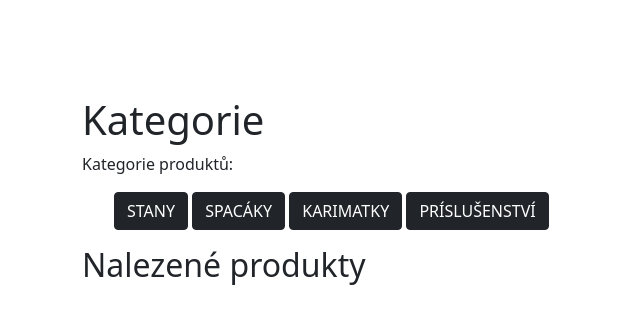
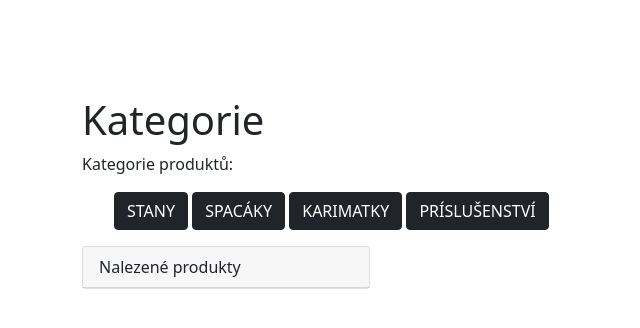
Before and after one commit to RiSOOO/PROJECT_CARRY_LESS, a Django app: page /kategorie/ in a window 1280 px wide. Shown: the part 56-384 px from the top of the page, without its empty margins (0-640 px from the left). Run offline with Django 4.2, Linux system fonts and the light colour scheme; a user stored in the database is signed in; data comes from the database, SQL or seed files in the repository.

Commit message:
card Nelezené produkty

```diff
--- a/Carry_less/viewer/templates/kategorie.html
+++ b/Carry_less/viewer/templates/kategorie.html
@@ -17,12 +17,14 @@
         {% endif %}
     </ul>
 
-    <h2>Nalezené produkty</h2>
-    <ul>
-         {% for product in products %}
-        <li>
-            {{product.name}}
-        </li>
-         {% endfor %}
-    </ul>
+  <div class="card" style="width: 18rem;">
+  <div class="card-header">
+    Nalezené produkty
+  </div>
+  <ul class="list-group list-group-flush">
+      {% for product in products %}
+    <li class="list-group-item">{{product.name}}</li>
+      {% endfor %}
+  </ul>
+</div>
  {% endblock %}
```
